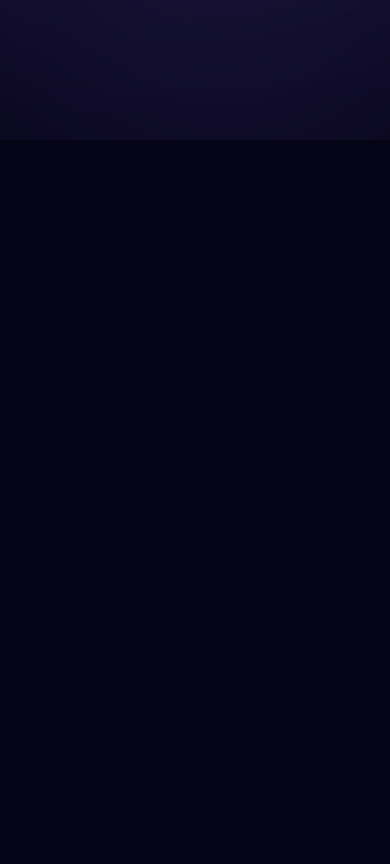
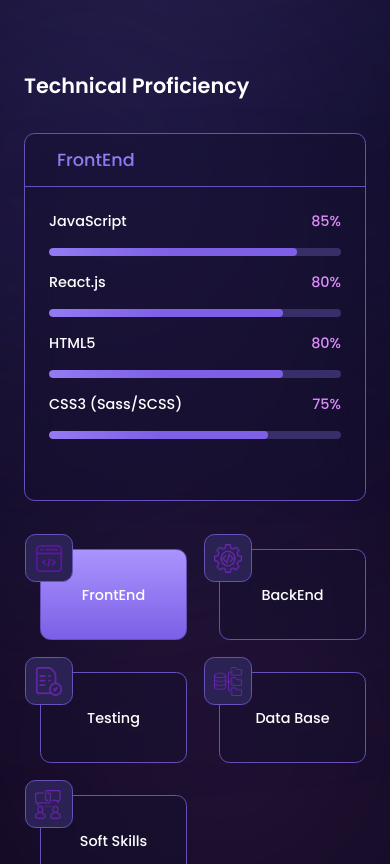
Before and after one commit to Gigimr/Portfolio, a React (Create React App) app: page / in a window 390 px wide. Shown: the part 704-1568 px from the top of the page. Before the commit the page ends 844 px from the top, so only its background shows below. Built offline with nearby package versions, Linux system fonts and the light colour scheme.

Commit message:
Addend Skill component and functionality

```diff
--- a/src/App.jsx
+++ b/src/App.jsx
@@ -2,6 +2,7 @@
 import './App.css'
 import Navbar from './components/Navbar/Navbar'
 import Hero from './components/Hero/Hero';
+import Skills from './components/Skills/Skills';
 
 function App() {
   return (
@@ -9,6 +10,7 @@
       <Navbar />
       <div className='container'>
         <Hero />
+        <Skills />
       </div>
     </>
   );
--- /dev/null
+++ b/src/components/Skills/SkillCard/SkillCard.css
@@ -0,0 +1,67 @@
+  .skills-card {
+      border-radius: 0.65rem;
+      border: 1.5px solid #6751b9;
+      padding: 2.5rem;
+      text-align: center;
+      background: rgba(22, 17, 47, 0.398);
+      backdrop-filter: blur(1rem);
+      position: relative;
+      cursor: pointer;
+      transition: all 0.3s ease;
+  }
+
+  .skills-card:hover,
+  .skills-card.active {
+      background: linear-gradient(180deg, #aa94fe 0%, #7c5fe6 100%);
+  }
+
+  .skills-card span {
+      font-size: 1.3rem;
+      font-weight: 500;
+  }
+
+  .skill-icon {
+      width: 4rem;
+      height: 4rem;
+      display: flex;
+      align-items: center;
+      justify-content: center;
+      background: #2a2252;
+      border-radius: 0.65rem;
+      border: 1.5px solid #6852ba;
+      position: absolute;
+      top: -1rem;
+      left: -1rem;
+  }
+
+  .skill-icon img {
+      width: 2.4rem;
+      height: auto;
+      object-fit: contain;
+  }
+
+  @media(max-width: 1025px) {
+
+      .skills-card {
+          padding: 2rem;
+      }
+
+      .skills-card span {
+          font-size: 1rem;
+      }
+
+      .skill-icon {
+          width: 3rem;
+          height: 3rem;
+      }
+
+      .skill-icon img {
+          width: 1.8rem;
+      }
+  }
+
+  @media (max-width:768px) {
+      .skills-card span {
+          font-size: 0.9rem;
+      }
+  }
--- /dev/null
+++ b/src/components/Skills/SkillCard/SkillCard.jsx
@@ -0,0 +1,18 @@
+import React from "react";
+import "./SkillCard.css";
+
+const SkillCard = ({ title, iconUrl, isActive, onClick }) => {
+    return (
+        <div
+            className={`skills-card ${isActive ? 'active' : ''}`}
+            onClick={() => onClick()} >
+
+            <div className="skill-icon">
+                <img src={iconUrl} alt={title} />
+            </div>
+            <span>{title}</span>
+        </div>
+    )
+};
+
+export default SkillCard;
--- /dev/null
+++ b/src/components/Skills/Skills.css
@@ -0,0 +1,93 @@
+.skills-container {
+    margin: 4rem 0;
+    position: relative;
+}
+
+.skills-container::after,
+.skills-container::before {
+    content: " ";
+    width: 28rem;
+    height: 28rem;
+    border-radius: 28.125rem;
+    background: #7c66e3;
+    position: absolute;
+    z-index: -1;
+    filter: blur(200px);
+
+}
+
+.skills-container::after {
+    top: -3rem;
+    left: -5rem;
+
+}
+
+.skills-container::before {
+    background: #9e51b9;
+    bottom: 0rem;
+    right: 0rem;
+}
+
+.skills-container h5 {
+    font-size: 1.5rem;
+    font-weight: 600;
+    margin-bottom: 3.5rem;
+}
+
+.skills-content {
+    display: flex;
+    align-items: flex-start;
+    gap: 3rem;
+}
+
+.skills {
+    flex: 1;
+    display: grid;
+    grid-gap: 3rem;
+    grid-template-columns: repeat(2, 1fr);
+}
+
+.skills-info {
+    flex: 1;
+}
+
+@media (max-width: 1025px) {
+    .skills {
+        padding-left: 1rem;
+    }
+
+    .skills,
+    .skills-content {
+        grid-gap: 2rem
+    }
+
+}
+
+@media(max-width:768px) {
+    .skills-content {
+        flex-direction: column-reverse;
+        gap: 3rem;
+    }
+
+    .skills,
+    .skills-info {
+        width: 100%;
+    }
+
+    .skills-container h5 {
+        font-size: 1.3rem;
+        margin-bottom: 2rem;
+    }
+
+    .skills-container::after,
+    .skills-container::before {
+        width: 18rem;
+        height: 18rem;
+    }
+}
+
+@media (max-width: 600px) {
+    .skills-container {
+        padding: 0;
+    }
+}
--- /dev/null
+++ b/src/components/Skills/Skills.jsx
@@ -0,0 +1,45 @@
+import React, { useState } from "react";
+import './Skills.css'
+import { SKILLS } from '../../utils/data';
+import SkillCard from './SkillCard/SkillCard'
+import SkillsInfoCard from "./SkillsInfoCard/SkillsInfoCard";
+
+const Skills = () => {
+
+    const [selectedSkill, setSelectedSkill] = useState(SKILLS[0]);
+
+    const handleSelectedSkill = (data) => {
+        setSelectedSkill(data)
+    }
+
+    return (
+        <section className="skills-container">
+            <h5>Technical Proficiency</h5>
+            <div className="skills-content">
+                <div className="skills">
+                    {SKILLS.map((item) => (
+                        <SkillCard
+                            key={item.title}
+                            iconUrl={item.icon}
+                            title={item.title}
+                            isActive={selectedSkill.title === item.title}
+                            onClick={() => {
+                                handleSelectedSkill(item)
+                            }}
+                        />
+                    ))}
+                </div>
+                <div className="skills-info">
+                    <SkillsInfoCard
+                        heading={selectedSkill.title}
+                        skills={selectedSkill.skills}
+                    />
+                </div>
+            </div>
+
+        </section>
+
+    )
+};
+
+export default Skills
--- /dev/null
+++ b/src/components/Skills/SkillsInfoCard/SkillsInfoCard.css
@@ -0,0 +1,68 @@
+.skills-info-card {
+    min-height: 23rem;
+    border-radius: 0.65rem;
+    border: 1.5px solid #6751b9;
+    background: rgba(22, 17, 47, 0.398);
+    backdrop-filter: blur(1rem);
+}
+
+.skills-info-card h6 {
+    font-size: 1.2rem;
+    font-weight: 500;
+    padding: 0.8rem 2rem;
+    background: linear-gradient(180deg, #ac96ff 0%, #7c5fe6 100%);
+    background-clip: text;
+    -webkit-background-clip: text;
+    -webkit-text-fill-color: transparent;
+    border-bottom: 1.5px solid #6751b9;
+}
+
+.skills-info-content {
+    padding: 2rem;
+}
+
+.skill-info {
+    display: flex;
+    align-items: center;
+    justify-content: space-between;
+}
+
+.skill-info p {
+    font-size: 1rem;
+    font-weight: 500;
+}
+
+.skill-info .percentage {
+    color: #dd8cfa;
+}
+
+.skill-progress-bg {
+    width: 100%;
+    height: o.5rem;
+    background: #382e68;
+    border-radius: 0.5rem;
+    margin: 1rem 0;
+    overflow: hidden;
+}
+
+.skill-progress {
+    width: 0%;
+    height: 0.5rem;
+    background: linear-gradient(90deg, #aa94fe -50%, #7d60e6 50%);
+    border-radius: 0.5rem;
+    transition: all 0.5s ease-in-out;
+}
+
+@media(max-width:1025px) {
+    .skills-info-card h6 {
+        font-size: 1.1rem;
+    }
+
+    .skill-info p {
+        font-size: 0.9rem;
+    }
+
+    .skills-info-content {
+        padding: 1.5rem;
+    }
+}
--- /dev/null
+++ b/src/components/Skills/SkillsInfoCard/SkillsInfoCard.jsx
@@ -0,0 +1,27 @@
+import React from "react";
+import './SkillsInfoCard.css';
+
+const SkillsInfoCard = ({ heading, skills }) => {
+    return (
+        <div className="skills-info-card">
+            <h6>{heading}</h6>
+
+            <div className="skills-info-content">
+                {skills.map((item, index) => (
+                    <React.Fragment key={`skill_${index}`}>
+                        <div className="skill-info">
+                            <p>{item.skill}</p>
+                            <p className="percentage">{item.percentage}</p>
+                        </div>
+
+                        <div className="skill-progress-bg">
+                            <div className="skill-progress" style={{ width: item.percentage }} />
+                        </div>
+                    </React.Fragment>
+                ))}
+            </div>
+        </div>
+    )
+};
+
+export default SkillsInfoCard;
```
